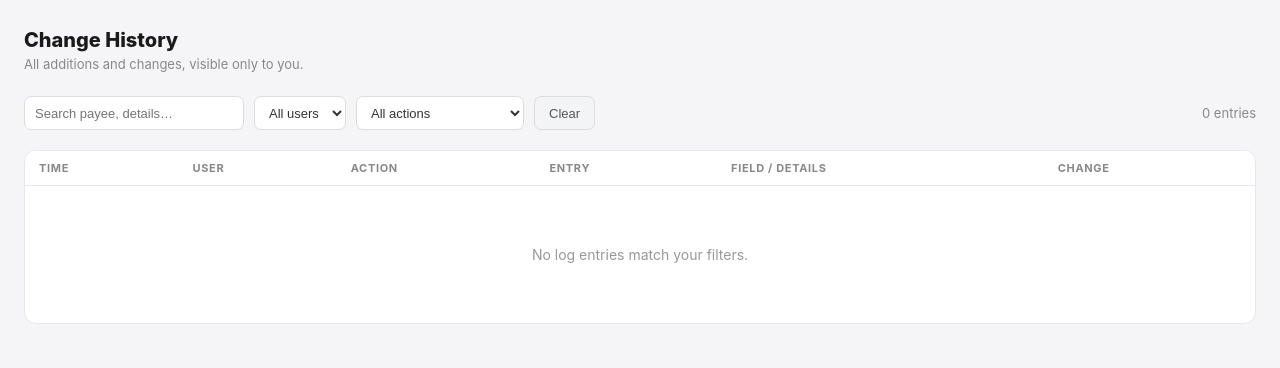
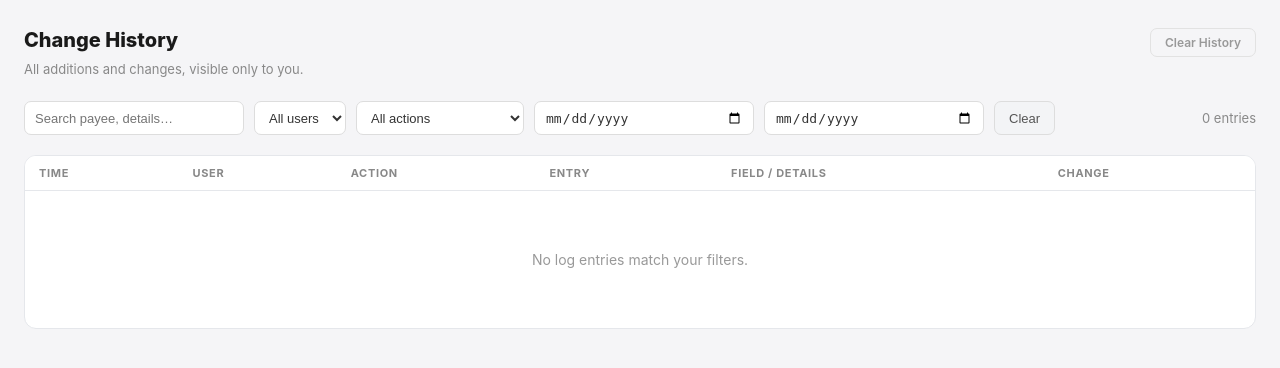
Before and after one commit to johns-dotcom/boom-invoice-app, a Flask app: page /history in a window 1280 px wide. Shown: the part 52-420 px from the top of the page. Run offline with Flask 3, Linux system fonts and the light colour scheme; the visitor is signed in with stand-in values (Sample User, id 1); data that the repository does not hold is empty; some libraries are stand-ins or nearby versions.

Commit message:
feat: add date range filters to history page

```diff
--- a/templates/history.html
+++ b/templates/history.html
@@ -94,7 +94,10 @@
 </nav>
 
 <div class="page">
-  <h1>Change History</h1>
+  <div style="display:flex;align-items:baseline;justify-content:space-between;margin-bottom:4px">
+    <h1 style="margin:0">Change History</h1>
+    <button onclick="clearHistory()" style="background:none;border:1.5px solid #e2e2e2;color:#999;padding:6px 14px;border-radius:7px;font-size:12px;font-weight:600;font-family:inherit;cursor:pointer;transition:all .15s" onmouseover="this.style.borderColor='#dc2626';this.style.color='#dc2626'" onmouseout="this.style.borderColor='#e2e2e2';this.style.color='#999'">Clear History</button>
+  </div>
   <p class="sub">All additions and changes, visible only to you.</p>
 
   <div class="filters">
@@ -123,6 +126,8 @@
       <option value="proof_file_removed">Proof Removed</option>
       <option value="w9_submitted">W9 Submitted</option>
     </select>
+    <input type="date" id="filter-from" onchange="applyFilters()" title="From date">
+    <input type="date" id="filter-to" onchange="applyFilters()" title="To date">
     <button class="btn-clear" onclick="clearFilters()">Clear</button>
     <span class="count" id="row-count"></span>
   </div>
@@ -226,10 +231,17 @@ function applyFilters() {
   const search = document.getElementById('search').value.toLowerCase();
   const user   = document.getElementById('filter-user').value;
   const action = document.getElementById('filter-action').value;
+  const from   = document.getElementById('filter-from').value;
+  const to     = document.getElementById('filter-to').value;
 
   filtered = LOGS.filter(l => {
-    if (user   && l.user_name !== user)          return false;
-    if (action && l.action    !== action)         return false;
+    if (user   && l.user_name !== user)  return false;
+    if (action && l.action    !== action) return false;
+    if (from || to) {
+      const d = l.timestamp ? l.timestamp.slice(0, 10) : '';
+      if (from && d < from) return false;
+      if (to   && d > to)   return false;
+    }
     if (search) {
       const haystack = `${l.entry_payee} ${l.details} ${l.field} ${l.old_value} ${l.new_value}`.toLowerCase();
       if (!haystack.includes(search)) return false;
@@ -243,6 +255,8 @@ function clearFilters() {
   document.getElementById('search').value = '';
   document.getElementById('filter-user').value = '';
   document.getElementById('filter-action').value = '';
+  document.getElementById('filter-from').value = '';
+  document.getElementById('filter-to').value = '';
   filtered = [...LOGS];
   render();
 }
@@ -275,6 +289,17 @@ function render() {
 }
 
 render();
+
+async function clearHistory() {
+  if (!confirm('Clear all history? This cannot be undone.')) return;
+  const res = await fetch('/clear-history', {method:'POST'});
+  if ((await res.json()).ok) {
+    filtered = [];
+    LOGS.length = 0;
+    render();
+    document.getElementById('row-count').textContent = '0 entries';
+  }
+}
 </script>
 </body>
 </html>
```
